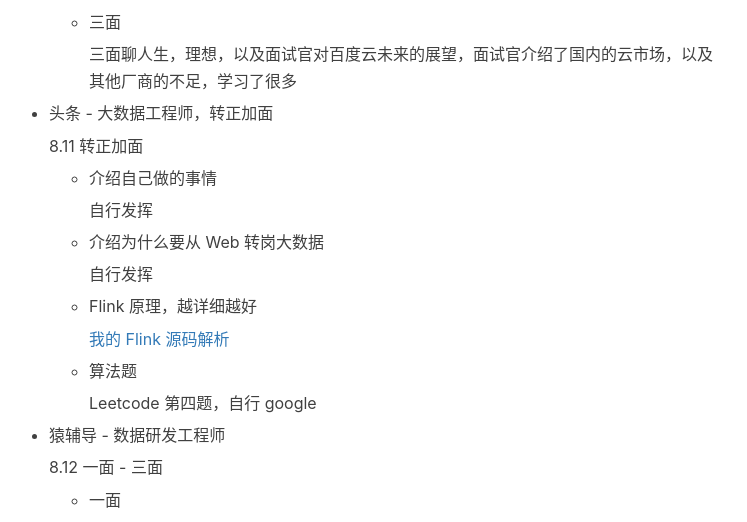
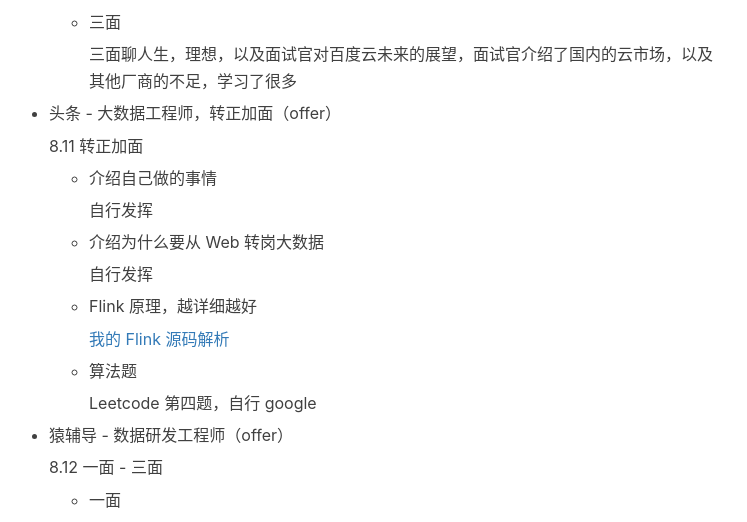
Before and after one commit to mickey0524/mickey0524.github.io, a Jekyll site: the page built from _posts/2019-07-29-autumn-interview.md, in a window 1280 px wide and 900 px high, scrolled down 8023 px. Shown: the part 157-679 px from the top of the window, without its empty margins (256-1003 px from the left). Built offline with Jekyll 4.4.1, drawn with Linux system fonts in a browser that asks for light colours; nearby versions of some CDN libraries; comment, search, counter and statistics services are not loaded; some of the changed text lies outside the part shown.

Commit message:
feat(interview): update interview

```diff
--- a/_posts/2019-07-29-autumn-interview.md
+++ b/_posts/2019-07-29-autumn-interview.md
@@ -71,7 +71,7 @@
 
         AOF + RDB
 
-* 阿里 - 数据研发工程师
+* 阿里 - 数据研发工程师（offer）
 
     8.6 一面，8.7 二面，8.12 三面，8.14 四面，8.15 HR面
 
@@ -331,7 +331,7 @@
             自行发挥
 
 
-* 百度 - 大数据开发工程师
+* 百度 - 大数据开发工程师（offer）
 
     8.10 一面 - 三面
 
@@ -471,7 +471,7 @@
 
         三面聊人生，理想，以及面试官对百度云未来的展望，面试官介绍了国内的云市场，以及其他厂商的不足，学习了很多
 
-* 头条 - 大数据工程师，转正加面
+* 头条 - 大数据工程师，转正加面（offer）
 
     8.11 转正加面
 
@@ -491,7 +491,7 @@
 
         Leetcode 第四题，自行 google
 
-* 猿辅导 - 数据研发工程师
+* 猿辅导 - 数据研发工程师（offer）
 
     8.12 一面 - 三面
 
```
